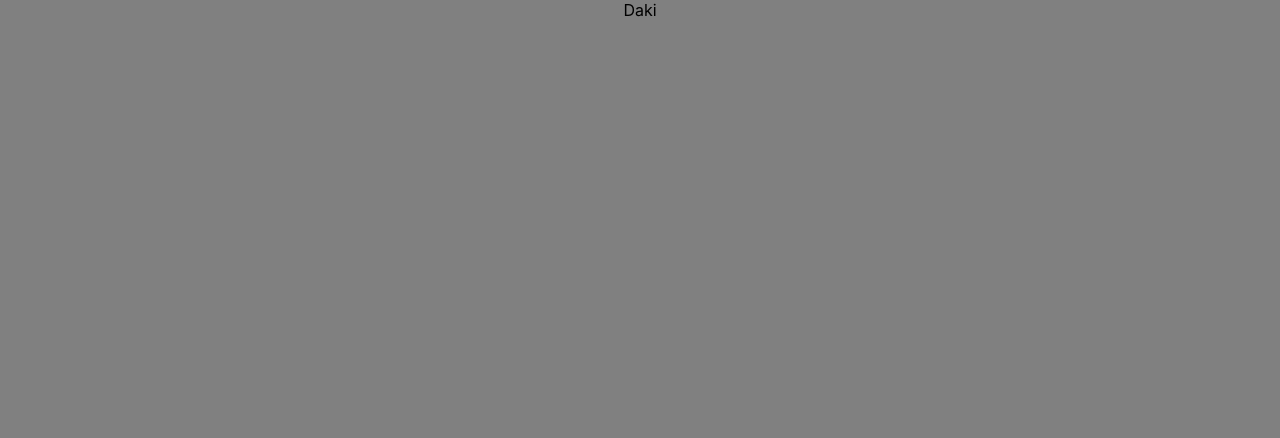
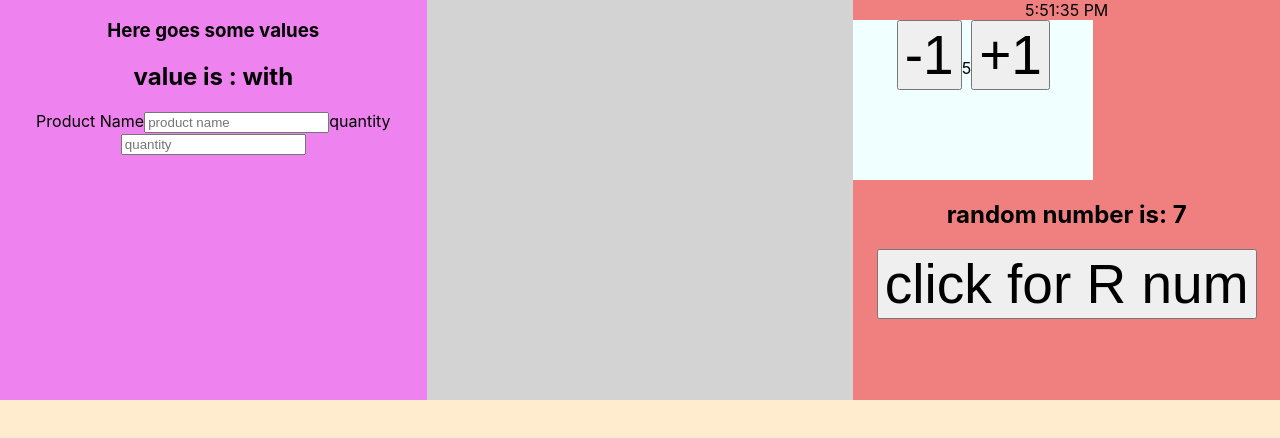
Before and after one commit to ProfesorZarko/zadatak01, a React (Create React App) app: page /daki in a window 1280 px wide. Shown: the top 438 px of the page. Built offline with nearby package versions, Linux system fonts and the light colour scheme.

Commit message:
neke dorade

```diff
--- /dev/null
+++ b/src/componentsForDaki/ClockForDaki.jsx
@@ -0,0 +1,14 @@
+import React, { useState } from 'react'
+
+export default function Clock() {
+    const now = new Date().toLocaleTimeString();
+    const [time, setTime] = useState(now);
+    const updateTime=()=>{
+        const newTime = new Date().toLocaleTimeString();
+        setTime(newTime)
+    }
+    setTimeout(updateTime,1000)
+  return (
+    <div>{time}</div>
+  )
+}
--- /dev/null
+++ b/src/componentsForDaki/Daki.css
@@ -0,0 +1,19 @@
+.bodyDaki{
+    background-color: blanchedalmond;
+    height: 100vh;
+    display: flex;
+}
+
+.upperLeft, .upperRight, .middleLeft, middleRight{
+    width: 50%;
+    height: 50%;
+}
+.upperLeft{
+    background-color: violet;
+}
+.upperRight{
+    background-color: lightgrey;
+}
+.middleLeft{
+    background-color: lightcoral;
+}
--- /dev/null
+++ b/src/componentsForDaki/DakiCounter.css
@@ -0,0 +1,12 @@
+.DakiCounter{
+    height: 10em;
+    width: 15em;
+    background-color: azure;
+    display: flexbox;
+    justify-content: right;
+    align-items: center;
+}
+button{
+    font-size: 55px;
+    display: inline;
+}
--- /dev/null
+++ b/src/componentsForDaki/DakiCounter.jsx
@@ -0,0 +1,13 @@
+import React, { useState } from 'react';
+import "./DakiCounter.css"
+
+export default function DakiCounter() {
+    const [count, setCount]= useState(5)
+  return (
+    <div className='DakiCounter'>
+        <button onClick={()=>{setCount(count-1)}}>-1</button>
+            {count}
+        <button onClick={()=>{setCount(count+1)}}>+1</button>
+        </div>
+  )
+}
--- /dev/null
+++ b/src/componentsForDaki/DakiShopingForm.jsx
@@ -0,0 +1,38 @@
+import React, { useState } from 'react'
+
+export default function DakiShopingForm() {
+    const [formData, setFormData]=useState({product:"", quantitiy:"3"});
+    const handleChange=(evt)=>{
+      setFormData((prevData)=>{
+        return{
+          ...prevData,
+          [evt.target.name]: evt.target.value,
+        };
+      }
+      );
+    };
+    return(
+        <form>
+        <h3>Here goes some values</h3>
+        <h2>value is : {formData.product} with {formData.quantity}</h2>
+        <label htmlFor="product">Product Name</label>
+
+          <input type="text"
+          placeholder='product name'
+          name='product'
+          id='product'
+          onChange={handleChange}
+          value={formData.product}
+          />
+         < label htmlFor="quantiy">quantity</label>
+          <input type="number"
+          placeholder='quantity'
+          name='quantity'
+          id='quantity'
+          onChange={handleChange}
+          value={formData.quantity}
+          />
+        </form>
+
+    )
+}
--- /dev/null
+++ b/src/componentsForDaki/RandomDaki.jsx
@@ -0,0 +1,15 @@
+import React, { useState } from 'react'
+
+export default function RandomDaki() {
+    const [randomNumber, setRandomNumber] = useState(7)
+    const chooseRandomNumber =()=>{
+        const newNumber = Math.floor(Math.random()*6 + 1)
+        setRandomNumber(newNumber)
+    }
+  return (
+    <div>
+        <h2>random number is: {randomNumber}</h2>
+        <button onClick={()=>{chooseRandomNumber()}}>click for R num</button>
+    </div>
+  )
+}
--- a/src/pages/Daki.jsx
+++ b/src/pages/Daki.jsx
@@ -1,7 +1,25 @@
-import React from 'react'
+import React from 'react';
+import "../componentsForDaki/Daki.css";
+import DakiShopingForm from '../componentsForDaki/DakiShopingForm'
+import ClockForDaki from '../componentsForDaki/ClockForDaki';
+import DakiCounter from '../componentsForDaki/DakiCounter';
+import RandomDaki from '../componentsForDaki/RandomDaki';
 
 export default function Daki() {
   return (
-    <div>Daki</div>
+    <div>
+      <div className='bodyDaki'>
+       <div className='upperLeft'>
+            <DakiShopingForm />
+            </div>
+            <div className='upperRight'></div>
+            <div className='middleLeft'>
+              <ClockForDaki />
+              <DakiCounter />
+              <RandomDaki />
+            </div>
+            <div className='middleRight'></div>
+      </div>
+    </div>
   )
 }
```
